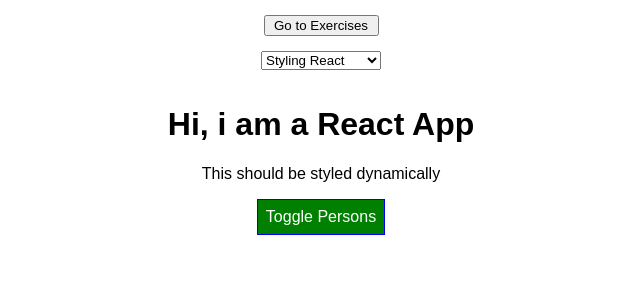
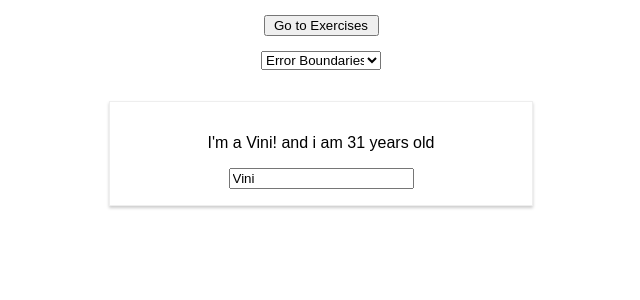
Before and after one commit to vinicechin/react-projects, a React (Create React App) app: page / in a window 1280 px wide. Shown: the top 300 px of the page, without its empty margins (319-959 px from the left). Built offline with nearby package versions, Linux system fonts and the light colour scheme.

Commit message:
Add error boundary example component

```diff
--- a/src/App.js
+++ b/src/App.js
@@ -3,12 +3,13 @@ import Exercise1 from './Exercises/Exercise1/Exercise1'
 import Exercise2 from './Exercises/Exercise2/Exercise2'
 import BasicFeatures from './Sections/BasicFeatures/BasicFeatures'
 import StylingReact from './Sections/StylingReact/StylingReact'
+import ErrorBoundaries from './Sections/ErrorBoundaries/ErrorBoundaries'
 
 import './App.css';
 
 class App extends Component {
   state = {
-    section: "2",
+    section: "3",
     exercise: "2",
     isExercise: false
   }
@@ -62,6 +63,7 @@ class App extends Component {
       <select name="sections" id="sec-select" onChange={this.changeSection} value={this.state.section}>
         <option value="1">Basic Features</option>
         <option value="2">Styling React</option>
+        <option value="3">Error Boundaries</option>
       </select>
     )
   }
@@ -75,6 +77,10 @@ class App extends Component {
       case "2":
         return (
           <StylingReact />
+        )
+      case "3":
+        return (
+          <ErrorBoundaries />
         )
       default:
         return null
--- /dev/null
+++ b/src/Sections/ErrorBoundaries/ErrorBoundaries.js
@@ -0,0 +1,28 @@
+import React, { Component } from 'react'
+import ErrorBoundary from './ErrorBoundary/ErrorBoundary'
+import Person from '../Person/Person'
+
+class ErrorBoundaries extends Component {
+    state = {
+        person: {id: 'p0', name: "Vini", age: 31, content: ""}
+    }
+
+    nameChangedHandler = (event) => {
+        this.setState({ ...this.state.person, name:  event.target.value})
+    }
+
+    render() {
+        return (
+            <ErrorBoundary key={this.state.person.id}>
+                <Person
+                    changed={this.nameChangedHandler.bind(this)}
+                    name={this.state.person.name}
+                    age={this.state.person.age}>
+                    {this.state.person.content}
+                </Person>
+            </ErrorBoundary>
+        );
+    }
+}
+
+export default ErrorBoundaries;
--- /dev/null
+++ b/src/Sections/ErrorBoundaries/ErrorBoundary/ErrorBoundary.js
@@ -0,0 +1,21 @@
+import React, { Component } from 'react'
+
+class ErrorBoundary extends Component {
+    state = {
+        hasError: false,
+        errorMessage: ''
+    }
+
+    componentDidCatch = (error, info) => {
+        this.setState({hasError: true, errorMessage: error})
+    }
+
+    render() {
+        if (this.state.hasError)
+            return <h1>{this.state.errorMessage}</h1>
+        else
+            return this.props.children
+    }
+}
+
+export default ErrorBoundary;
```
